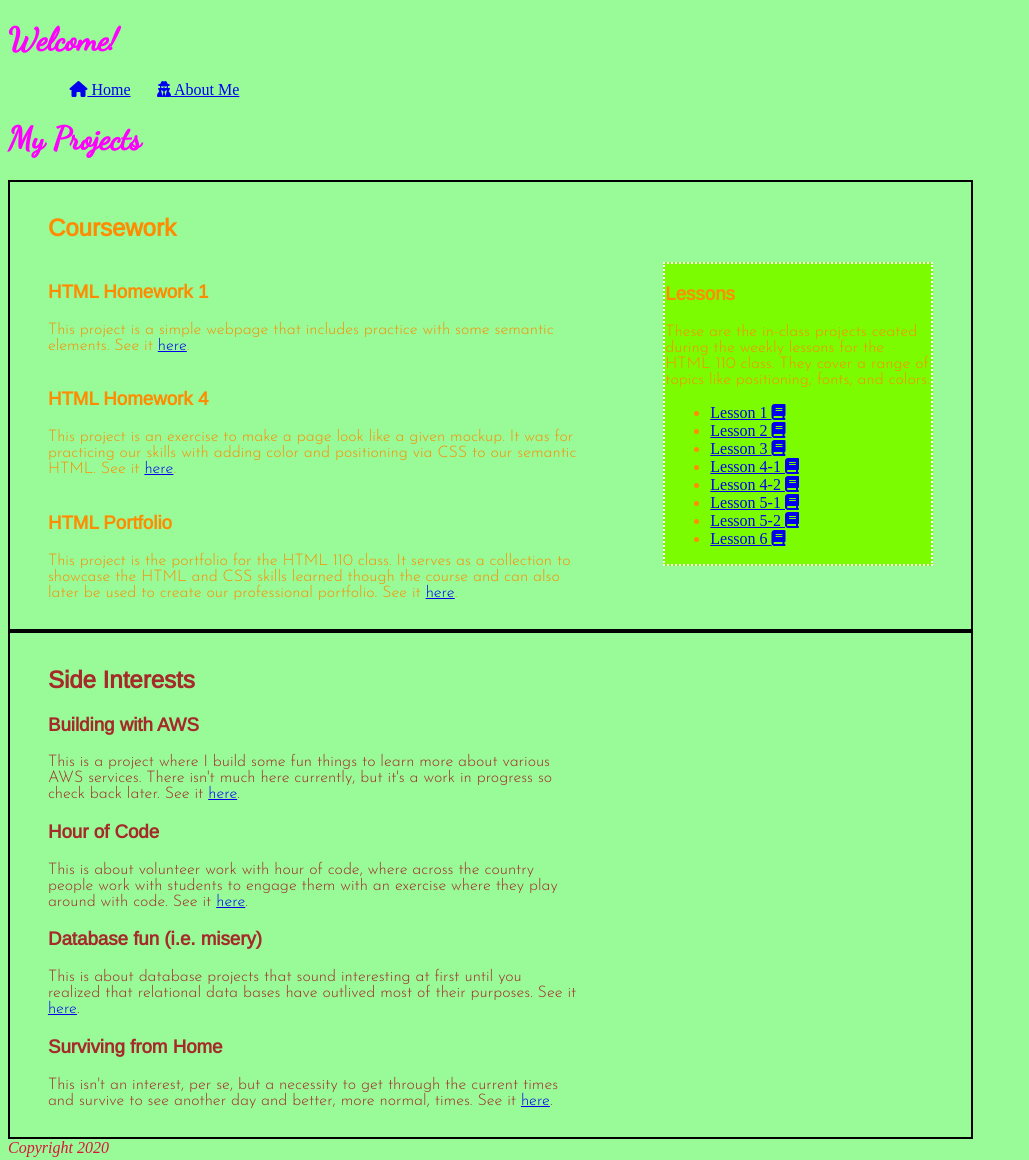
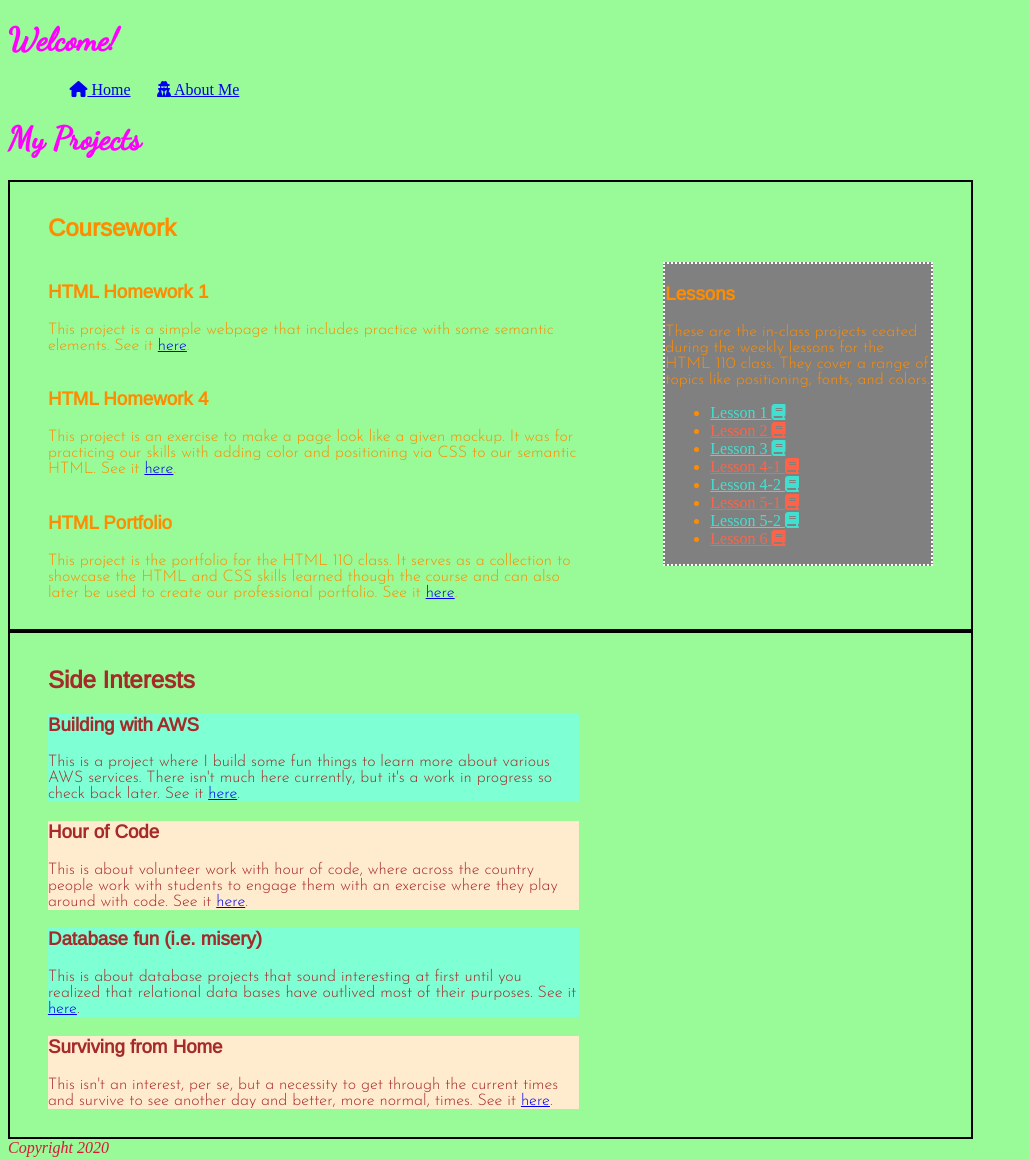
Before and after one commit to dseaberg/portfolio, a plain HTML site: page index.html in a window 1280 px wide. Shown: the whole page, without its empty margins (0-1029 px from the left). Drawn offline with nearby package versions, Linux system fonts and the light colour scheme.

Commit message:
Add styling for text size transitions and for alternating text and background colors.

```diff
--- a/styles/styles.css
+++ b/styles/styles.css
@@ -40,13 +40,27 @@ article {
 
 aside {
   width: 30%;
-  background-color: lawngreen;
+  background-color: gray;
   border: 2px dotted white;
   float: right;
 }
 
+.aside-items li:nth-child(odd) a {
+  color: turquoise;
+}
+
+.aside-items li:nth-child(even) a {
+  color: tomato;
+}
+
+a {
+  font-size: 100%;
+  transition: font-size 2s 300ms;
+}
+
 a:hover {
   background-color: seashell;
+  font-size: 200%;
 }
 
 nav {
@@ -89,3 +103,22 @@ p {
 h2, h3 {
   font-family: 'Arimo', sans-serif;
 }
+
+
+.self-portrait img {
+  width: 300px;
+  transition: width 3s;
+  transition-timing-function: cubic-bezier(0.25, 1.5, 0.75, -0.75);
+}
+
+.self-portrait img:hover {
+  width: 500px;
+}
+
+.interests article:nth-child(2n) {
+  background-color: aquamarine;
+}
+
+.interests article:nth-child(2n+1) {
+  background-color: blanchedalmond;
+}
```
Also changed, not shown: about.html (+1 -1 lines).
